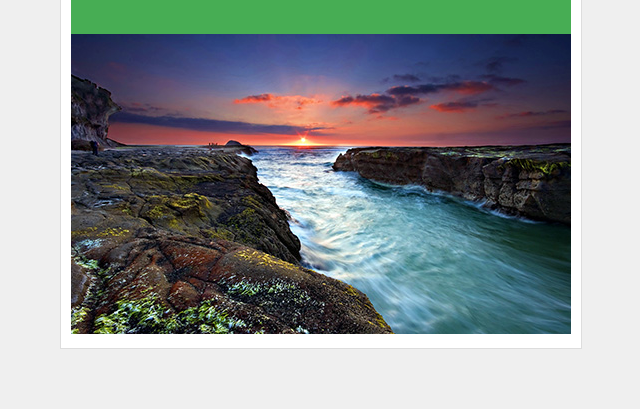
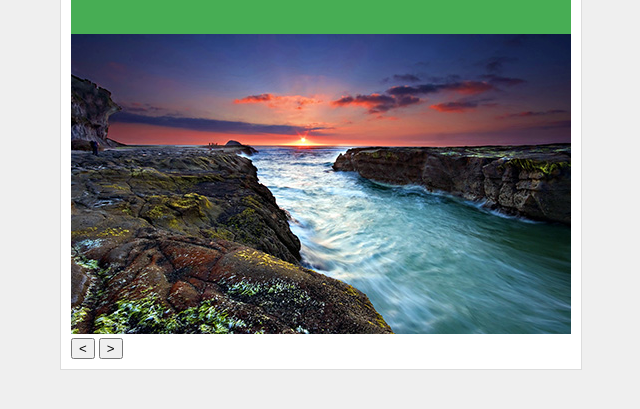
Before and after one commit to hentschellj/slider, a plain HTML site: page index.html in a window 1280 px wide. Shown: the part 95-504 px from the top of the page, without its empty margins (319-959 px from the left). Drawn offline with nearby package versions, Linux system fonts and the light colour scheme.

Commit message:
Slider nav added

```diff
--- a/index.html
+++ b/index.html
@@ -19,6 +19,11 @@
         <li><img src="img/image2.jpg" alt="Image 2" /></li>
         <li><img src="img/image3.jpg" alt="Image 3" /></li>
       </ul>
+
+      <div class="nav">
+        <button data-nav="prev">&lt;</button>
+        <button data-nav="next">&gt;</button>
+      </div>
     </div>
   </div>
 </body>
```
